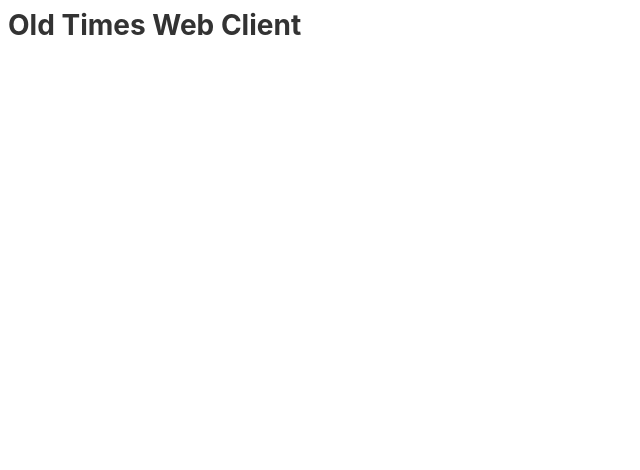
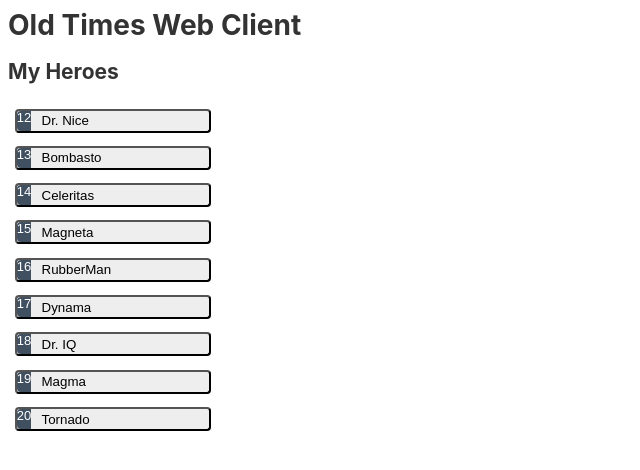
Before and after one commit to dbrandon/oldtimes, an Angular app in the folder oldtimes-web-client/: page / in a window 1280 px wide. Shown: the top 470 px of the page, without its empty margins (0-640 px from the left). Built offline with nearby package versions, Linux system fonts and the light colour scheme.

Commit message:
more tutorial

```diff
--- a/oldtimes-web-client/src/app/app.component.html
+++ b/oldtimes-web-client/src/app/app.component.html
@@ -1,18 +1,3 @@
-<!-- * * * * * * * * * * * * * * * * * * * * * * * * * * * * * * * -->
-<!-- * * * * * * * * * * * The content below * * * * * * * * * * * -->
-<!-- * * * * * * * * * * is only a placeholder * * * * * * * * * * -->
-<!-- * * * * * * * * * * and can be replaced. * * * * * * * * * * * -->
-<!-- * * * * * * * * * * * * * * * * * * * * * * * * * * * * * * * -->
-<!-- * * * * * * * * * Delete the template below * * * * * * * * * * -->
-<!-- * * * * * * * to get started with your project! * * * * * * * * -->
-<!-- * * * * * * * * * * * * * * * * * * * * * * * * * * * * * * * -->
 
 <h1>{{title}}</h1>
-
-<!-- * * * * * * * * * * * * * * * * * * * * * * * * * * * * * * * -->
-<!-- * * * * * * * * * * * The content above * * * * * * * * * * * -->
-<!-- * * * * * * * * * * is only a placeholder * * * * * * * * * * -->
-<!-- * * * * * * * * * * and can be replaced. * * * * * * * * * * * -->
-<!-- * * * * * * * * * * * * * * * * * * * * * * * * * * * * * * * -->
-<!-- * * * * * * * * * * End of Placeholder * * * * * * * * * * * -->
-<!-- * * * * * * * * * * * * * * * * * * * * * * * * * * * * * * * -->
+<app-heroes></app-heroes>
--- /dev/null
+++ b/oldtimes-web-client/src/app/hero.ts
@@ -0,0 +1,5 @@
+
+export interface Hero {
+  id: number;
+  name: string;
+}
--- /dev/null
+++ b/oldtimes-web-client/src/app/heroes/heroes.component.css
@@ -0,0 +1,66 @@
+
+ul.heroes {
+  margin: 0 0 2em 0;
+  list-style-type: none;
+  padding: 0;
+  width: 15em;
+}
+
+.heroes li {
+  display: flex;
+}
+
+.heroes button {
+  flex: 1;
+  cursor: pointer;
+  position: relative;
+  left: 0;
+  background-color: #EEE;
+  margin: .5em;
+  padding: 0;
+  border-radius: 4px;
+  display: flex;
+  align-items: stretch;
+  height: 1.8em;
+}
+
+.heroes button:hover {
+  color: #2c3a41;
+  background-color: #e6e6e6;
+  left: .1em;
+}
+
+.heroes button:active {
+  background-color: #525252;
+  color: #fafafa;
+}
+
+.heroes button.selected {
+  background-color: black;
+  color: white;
+}
+
+.heroes button.selected:hover {
+  background-color: #505050;
+  color: white;
+}
+
+.heroes button.selected:active {
+  background-color: black;
+  color: white;
+}
+
+.heroes .badge {
+  display: inline-block;
+  font-size: small;
+  color: white;
+  padding: 0.8em 0.7em, 0, 0.7em;
+  background-color: #405061;
+  line-height: 1em;
+  margin-right: .8em;
+  border-radius: 4px 0 0 4px;
+}
+
+.heroes .name {
+  align-self: center;
+}
--- /dev/null
+++ b/oldtimes-web-client/src/app/heroes/heroes.component.html
@@ -0,0 +1,19 @@
+
+<h2>My Heroes</h2>
+<ul class="heroes">
+  <li *ngFor="let hero of heroes">
+    <button [class.selected]="hero === selectedHero" type="button" (click)="onSelect(hero)">
+      <span class="badge">{{hero.id}}</span>
+      <span class="name">{{hero.name}}</span>
+    </button>
+  </li>
+</ul>
+
+<div *ngIf="selectedHero">
+  <h2>{{selectedHero.name | uppercase}} Detials</h2>
+  <div>id: {{selectedHero.id}}</div>
+  <div>
+    <label for="hero-name">Hero name: </label>
+    <input id="hero-name" [(ngModel)]="selectedHero.name" placeholder="name">
+  </div>
+</div>
--- /dev/null
+++ b/oldtimes-web-client/src/app/heroes/heroes.component.ts
@@ -0,0 +1,23 @@
+import { Component, OnInit } from '@angular/core';
+import { Hero } from '../hero';
+import { HEROES } from '../mock-heroes';
+
+@Component({
+  selector: 'app-heroes',
+  templateUrl: './heroes.component.html',
+  styleUrls: ['./heroes.component.css']
+})
+export class HeroesComponent implements OnInit {
+
+  heroes = HEROES;
+  selectedHero?: Hero;
+
+  constructor() { }
+
+  ngOnInit(): void {
+  }
+
+  onSelect(hero: Hero): void {
+    this.selectedHero = hero;
+  }
+}
--- /dev/null
+++ b/oldtimes-web-client/src/app/mock-heroes.ts
@@ -0,0 +1,13 @@
+import { Hero } from "./hero";
+
+export const HEROES: Hero[] = [
+  { id: 12, name: 'Dr. Nice' },
+  { id: 13, name: 'Bombasto' },
+  { id: 14, name: 'Celeritas' },
+  { id: 15, name: 'Magneta' },
+  { id: 16, name: 'RubberMan' },
+  { id: 17, name: 'Dynama' },
+  { id: 18, name: 'Dr. IQ' },
+  { id: 19, name: 'Magma' },
+  { id: 20, name: 'Tornado' }
+];
```
Also changed, not shown: oldtimes-web-client/src/app/app.module.ts (+6 -2 lines), 1 other file (tests, documents, lock files or other folders).
